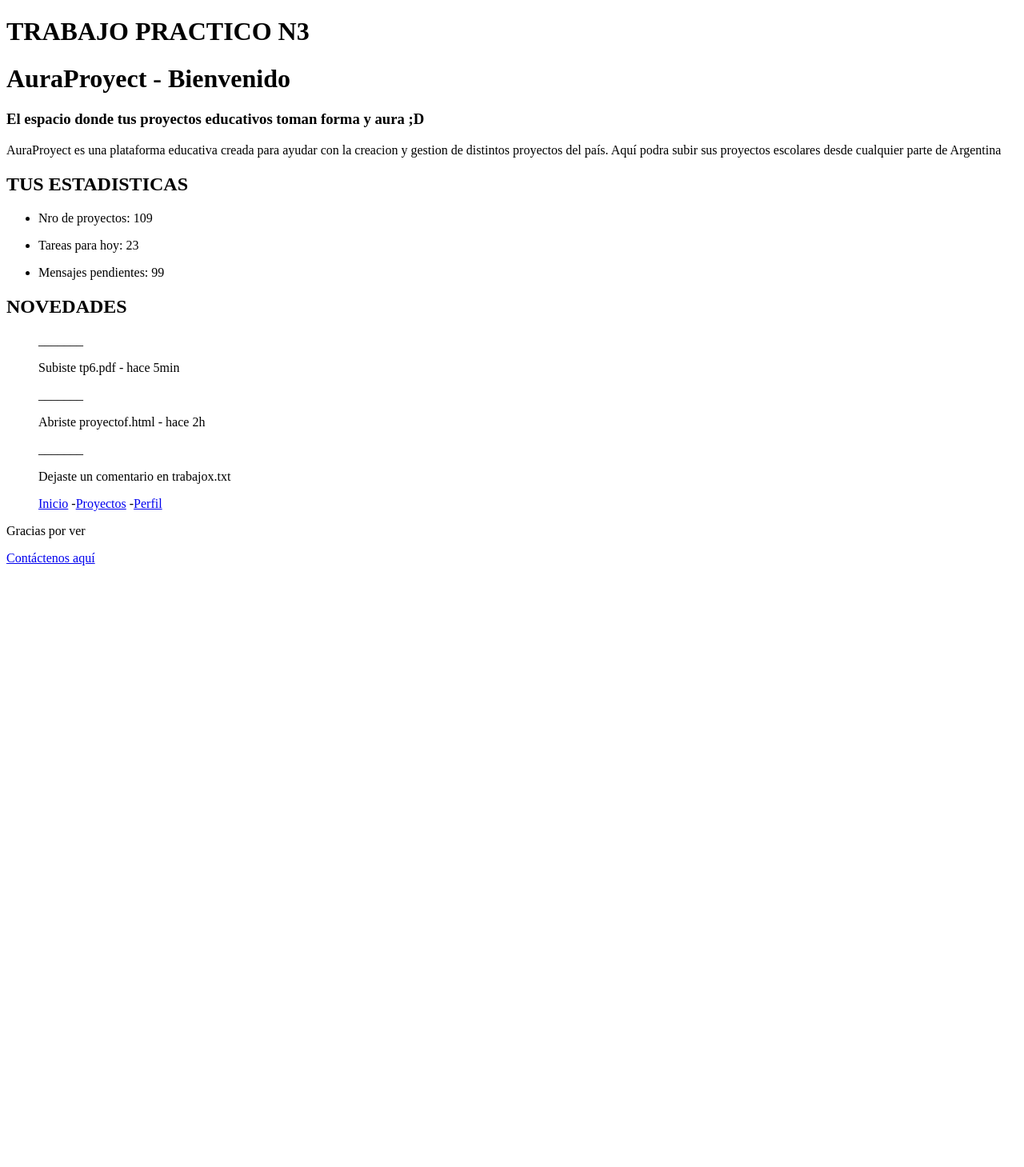
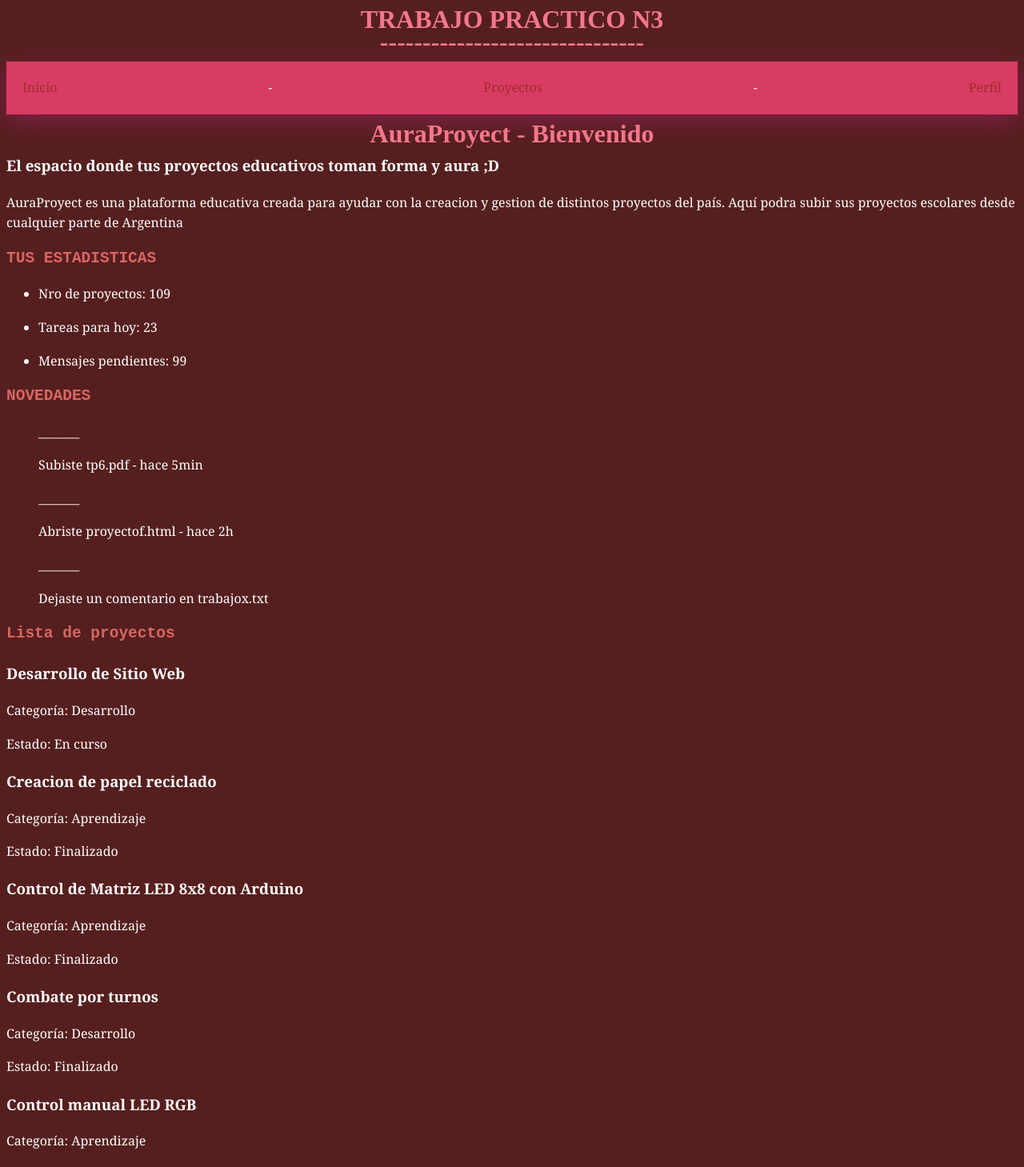
Before and after one commit to Meliip414/PV_tp3_grupo16, a React (Vite) app in the folder pv_tp3_grupo16/: page / in a window 1280 px wide. Shown: the top 1459 px of the page at 80% size. Before the commit the page ends 800 px from the top, so only its background shows below. Built offline with nearby package versions, Linux system fonts and the light colour scheme.

Commit message:
Modificaciones estéticas a App2.jsx - Melina Leaño

```diff
--- a/pv_tp3_grupo16/src/App2.jsx
+++ b/pv_tp3_grupo16/src/App2.jsx
@@ -1,4 +1,4 @@
-//import ListaProyectos from "./components/ListaProyectos";
+import ListaProyectos from "./components/ListaProyectos";
 import Header from "./components/Header";
 import Nav from "./components/Nav";
 import Footer from "./components/Footer";
@@ -7,10 +7,13 @@
 
     return (
         <div>
-            <h1>TRABAJO PRACTICO N3</h1>
-            {/* <ListaProyectos /> */}
+            <header>
+                <h1>TRABAJO PRACTICO N3</h1>
+                <h1>-------------------------------</h1>
+            </header>
+            <Nav />
             <Header />
-            <Nav />
+            <ListaProyectos />
             <Footer />
         </div>
 
--- a/pv_tp3_grupo16/src/components/ListaProyectos.jsx
+++ b/pv_tp3_grupo16/src/components/ListaProyectos.jsx
@@ -1,12 +1,32 @@
 import '../css/index.css';
 import proyectoService from '../services/proyectoService';
-// importar el estado prox
+import { useState } from 'react';
 
-const Proyectos = () => {
+const ListaProyectos = () => {
 
-    //variable que contiene la lista de los proyectos
+    const [proyectos, setProyectos] = useState(
+        proyectoService.obtenerProyectos()
+    );
 
-    //return(
-    //HTML formulario para ingresar y agregar un proyecto
-    //)
+     return(
+        <div>
+
+            <h2>Lista de proyectos</h2>
+
+            {proyectos.map((proyecto) => (
+                <div key={proyecto.id}>
+
+                    <h3>{proyecto.titulo}</h3>
+
+                    <p>Categoría: {proyecto.categoria}</p>
+
+                    <p>Estado: {proyecto.estado}</p>
+
+                </div>
+            ))}
+
+        </div>
+    )
 }
+
+export default ListaProyectos;
```
